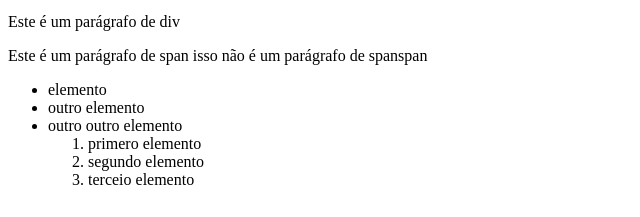
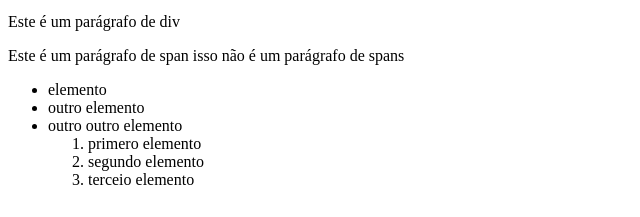
Before and after one commit to Vinicebo/Desenvolvimento-web, a plain HTML site: page Aula 3/index.html in a window 1280 px wide. Shown: the part 309-526 px from the top of the page, 0-640 px from the left. Drawn offline with Linux system fonts and the light colour scheme.

Commit message:
alterando de novo

```diff
--- a/Aula 3/index.html
+++ b/Aula 3/index.html
@@ -18,7 +18,7 @@
 
     <p>Este é um parágrafo</p>
     <div><p>Este é um parágrafo de div</p></div>
-    <p><span> Este é um parágrafo de span</span> isso não é um parágrafo de spanspan</p>
+    <p><span> Este é um parágrafo de span</span> isso não é um parágrafo de spans</p>
 
 
     <ul>
```
